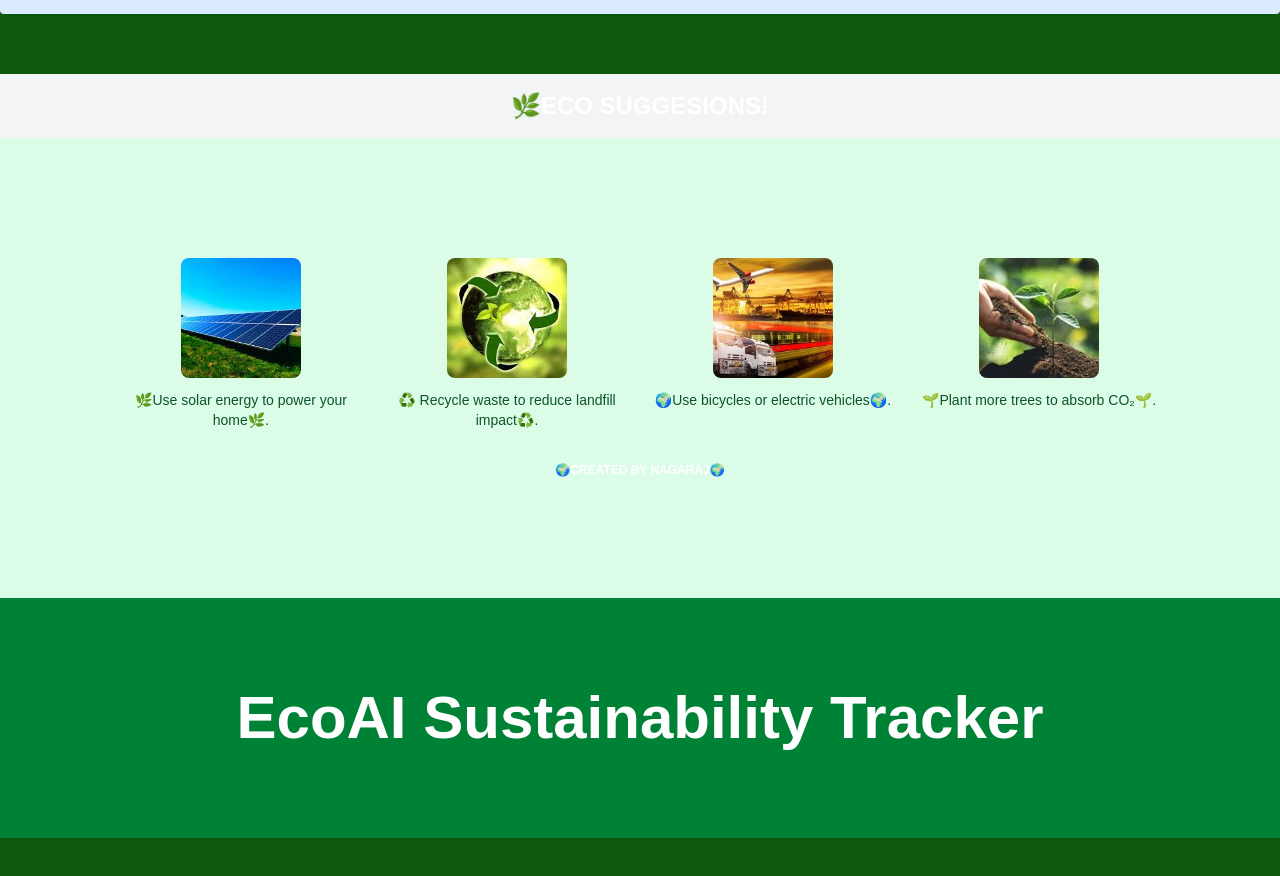
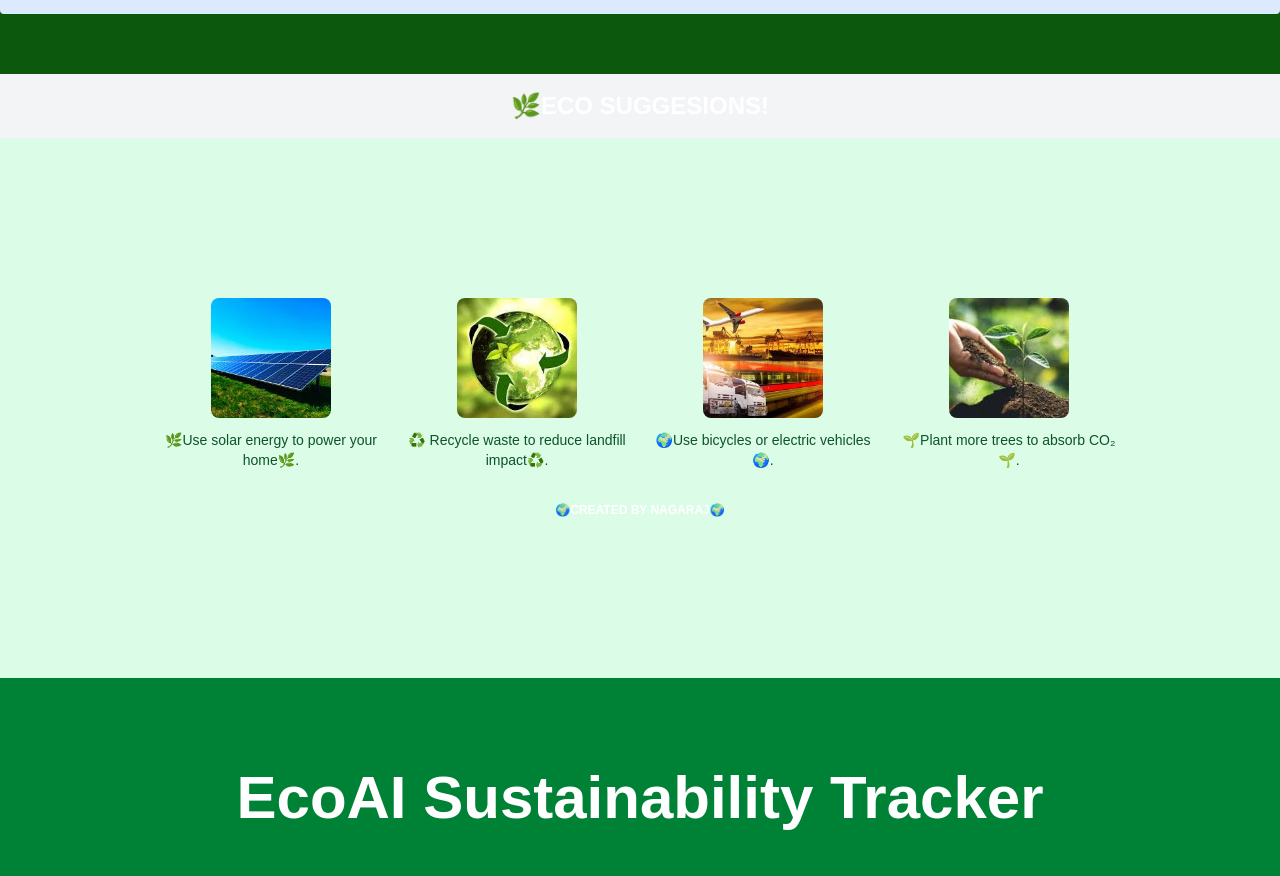
Before and after one commit to nagaraj2331P/ecoai-trackers, a Next.js app: page / in a window 1280 px wide. Shown: the part 620-1496 px from the top of the page. Before the commit the page ends 1458 px from the top, so only its background shows below. Built offline with nearby package versions, Linux system fonts and the light colour scheme.

Commit message:
Update Footer.tsx

```diff
--- a/components/Footer.tsx
+++ b/components/Footer.tsx
@@ -23,7 +23,7 @@ const ecoSuggestions = [
 
 export default function Footer() {
   return (
-    <footer className="bg-green-100 py-30 px-30">
+    <footer className="bg-green-100 py-40 px-40">
       <div className="max-w-6xl mx-auto grid grid-cols-1 sm:grid-cols-2 md:grid-cols-4 gap-6 text-center">
         {ecoSuggestions.map((item, index) => (
           <div key={index} className="flex flex-col items-center">
```
